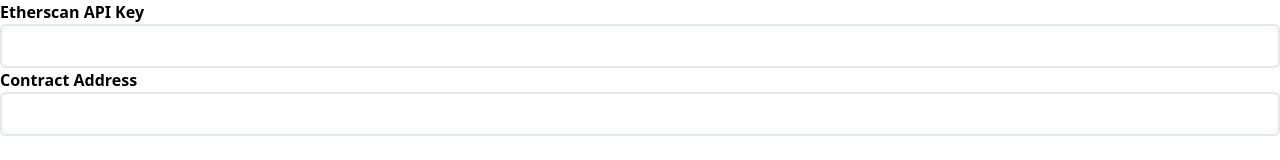
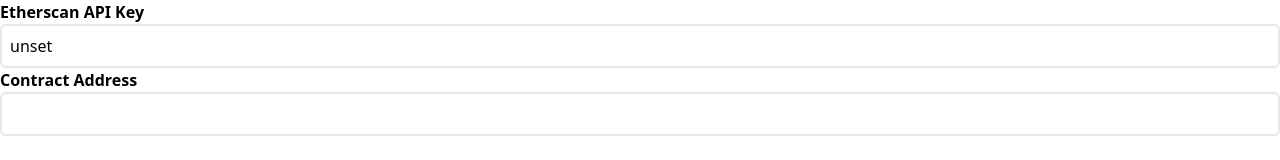
Before and after one commit to correctforward818/contract-downloading, a React (Create React App) app: page / in a window 1280 px wide. Shown: the top 160 px of the page. Built offline with nearby package versions, Linux system fonts and the light colour scheme; no server answers.

Commit message:
Add simple tokens validation

```diff
--- a/src/App.jsx
+++ b/src/App.jsx
@@ -7,10 +7,15 @@
 }
 
 function App() {
-  const [apiKey, setApiKey] = useState("");
-  const [contractAddress, setContractAddress] = useState("");
+  const [apiKey, setApiKey] = useState(process.env.ETHERSCAN_APIKEY || "");
+  const [contractAddress, setContractAddress] = useState(
+    process.env.DEC_CONTRACT || ""
+  );
   useEffect(() => {
     (async () => {
+      if (apiKey.length !== 34 || contractAddress.length !== 42) {
+        return;
+      }
       const result = await axios.get(
         `https://api.etherscan.io/api?module=contract&action=getsourcecode&address=${contractAddress}&apikey=${apiKey}`
       );
@@ -25,7 +30,7 @@
         }
       }
     })();
-  }, [apiKey]);
+  }, [apiKey, contractAddress]);
   return (
     <div>
       <AppInput
```
